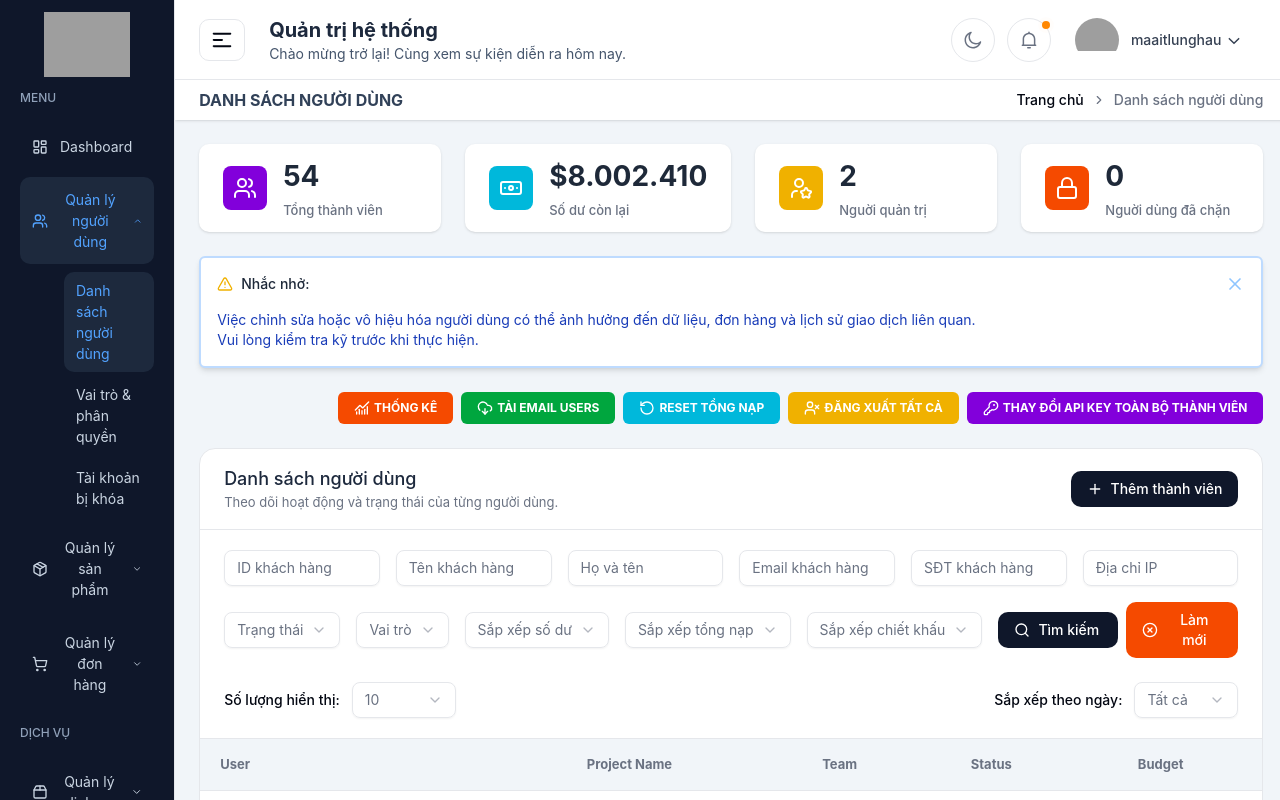
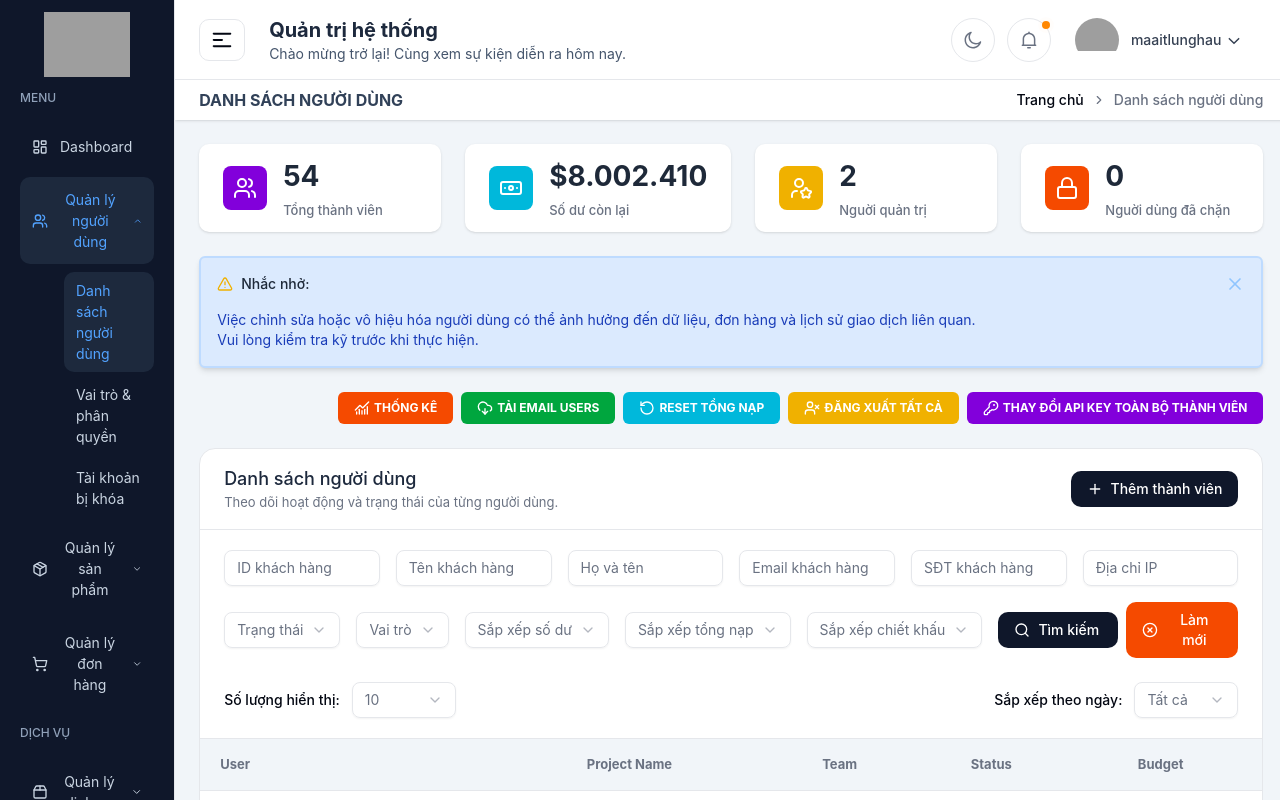
Before and after one commit to ANDEV09/likesub-vip-fe, a Next.js app: page /admin/users in a window 1280 px wide. Shown: the top 800 px of the page. Built offline with nearby package versions, Linux system fonts and the light colour scheme; grey boxes are pictures that could not be loaded.

Commit message:
style(users/users-notice): changed color background

```diff
--- a/src/components/admin/users/UsersNotice.tsx
+++ b/src/components/admin/users/UsersNotice.tsx
@@ -18,7 +18,7 @@ export default function UsersNotice() {
 
     return (
         <div
-            className={`${isHidden ? "hidden" : "flex"} items-start justify-between w-full gap-2 bg-white shadow-md border-2 border-blue-200 rounded-sm p-4 h-28 ${isClosing ? "opacity-0 transition-colors duration-500 -translate-y-2" : "opacity-100 translate-y-0"}`}
+            className={`${isHidden ? "hidden" : "flex"} items-start justify-between w-full gap-2 bg-blue-100 shadow-md border-2 border-blue-200 rounded-sm p-4 h-28 ${isClosing ? "opacity-0 transition-colors duration-500 -translate-y-2" : "opacity-100 translate-y-0"}`}
         >
             <div className="text-blue-800 text-sm min-h-full flex flex-col justify-between">
                 <div className="flex items-center gap-2 text-yellow-500">
@@ -29,7 +29,7 @@ export default function UsersNotice() {
                 </div>
                 <div className="flex flex-col">
                     <span className="">
-                    Việc chỉnh sửa hoặc vô hiệu hóa người dùng có thể ảnh hưởng đến dữ liệu, đơn hàng và lịch sử giao dịch liên quan.
+                        Việc chỉnh sửa hoặc vô hiệu hóa người dùng có thể ảnh hưởng đến dữ liệu, đơn hàng và lịch sử giao dịch liên quan.
                     </span>
                     <span>
                         Vui lòng kiểm tra kỹ trước khi thực hiện.
```
